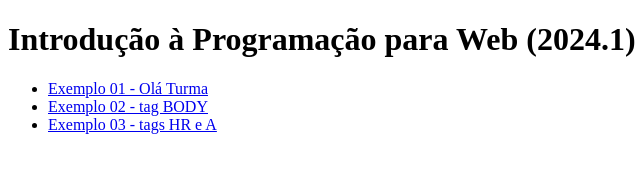
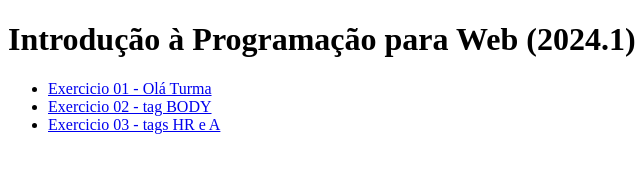
Before and after one commit to carlinhosborba/Exercicios-ipw, a plain HTML site: page index.html in a window 1280 px wide. Shown: the full height of the page, 0-640 px from the left. Drawn offline with Linux system fonts and the light colour scheme.

Commit message:
correcoes

```diff
--- a/index.html
+++ b/index.html
@@ -11,9 +11,9 @@
   <body>
     <h1>Introdução à Programação para Web (2024.1)</h1>
     <ul>
-      <li><a href="./ex01/">Exemplo 01 - Olá Turma</a></li>
-      <li><a href="./ex02/">Exemplo 02 - tag BODY</a></li>
-      <li><a href="./ex03/">Exemplo 03 - tags HR e A</a></li>
+      <li><a href="./ex01/">Exercicio 01 - Olá Turma</a></li>
+      <li><a href="./ex02/">Exercicio 02 - tag BODY</a></li>
+      <li><a href="./ex03/">Exercicio 03 - tags HR e A</a></li>
     </ul>
   </body>
 </html>
```
Also changed, not shown: Exercicio 04/index.html (added).
